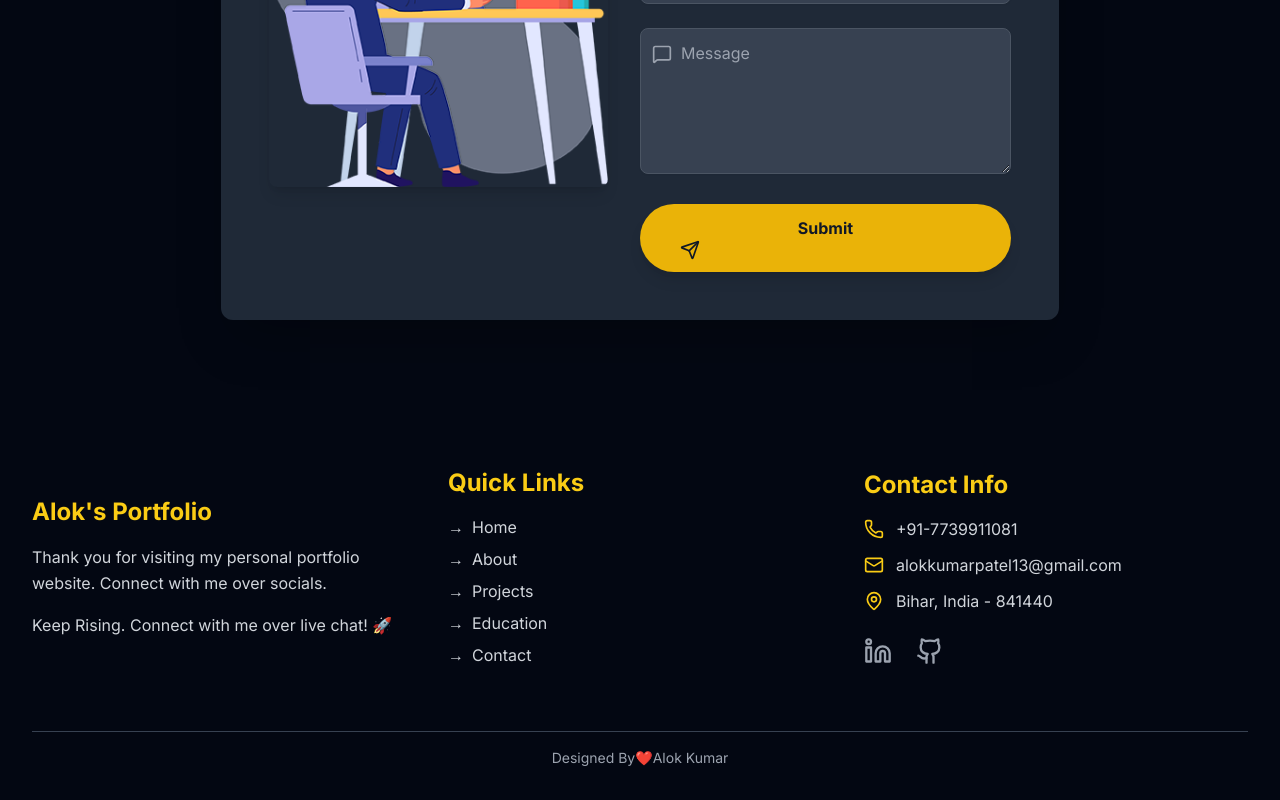
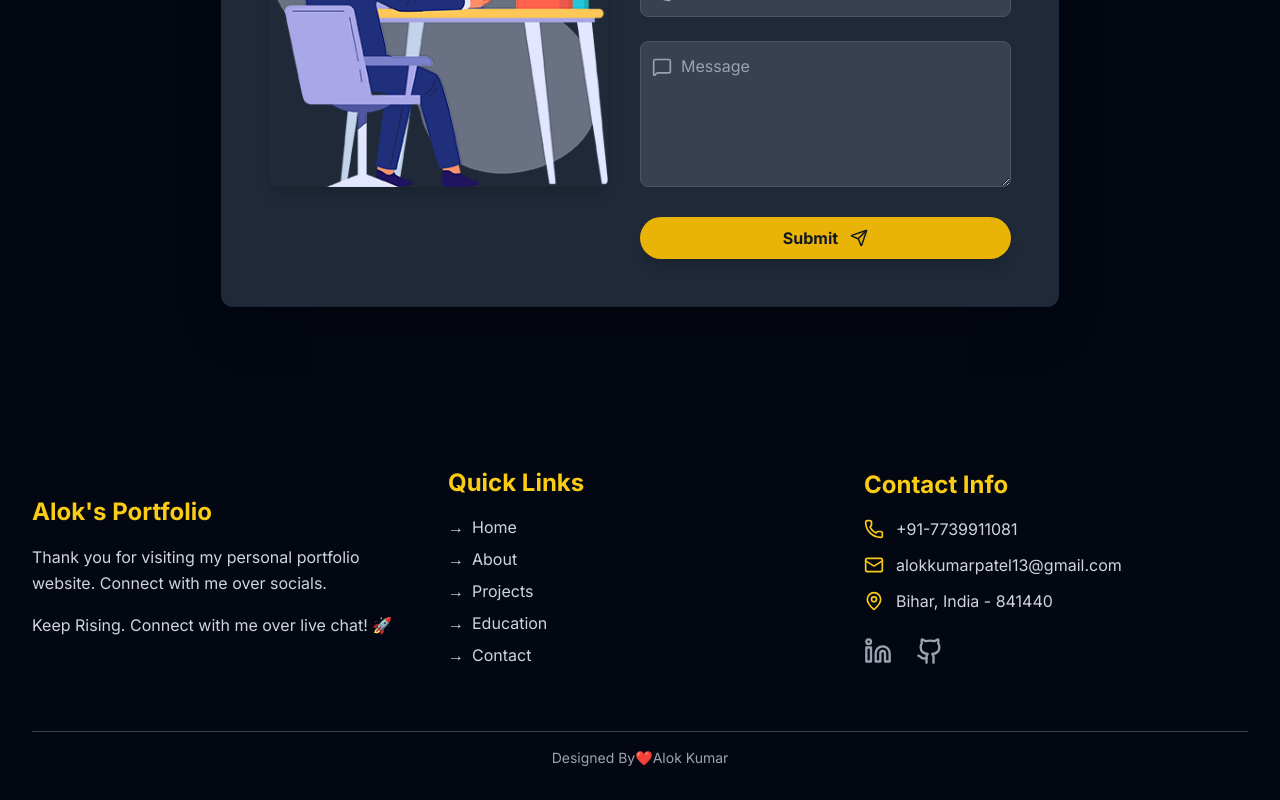
Before and after one commit to Alokkumar0012/My-portfolio, a React (Vite) app: page / in a window 1280 px wide. Shown: the part 4257-5057 px from the top of the page. Built offline with nearby package versions, Linux system fonts and the light colour scheme.

Commit message:
Refactor submit button for better UI and status handling
Updated submit button to improve accessibility and UI.

```diff
--- a/src/components/Contact.jsx
+++ b/src/components/Contact.jsx
@@ -130,15 +130,27 @@ const Contact = () => {
             {/* Submit button with icon */}
             <button
   type="submit"
+  disabled={messageStatus === 'sending'}
   className="w-full bg-yellow-500 text-gray-900 font-bold py-3 px-8 rounded-full shadow-lg
              hover:bg-yellow-400 transform hover:scale-105 transition duration-300 ease-in-out
              focus:outline-none focus:ring-4 focus:ring-yellow-500 focus:ring-opacity-70
-                         dark:bg-yellow-600 dark:hover:bg-yellow-500 dark:text-white dark:focus:ring-yellow-600
-                         flex items-center justify-center space-x-2" // Icon aur text ke beech space
-              disabled={messageStatus === 'sending'}
+             dark:bg-yellow-600 dark:hover:bg-yellow-500 dark:text-white
+             flex items-center justify-center gap-3"
 >
-              <span>{messageStatus === 'sending' ? 'Sending...' : 'Submit'}</span>
-              {!messageStatus || messageStatus === 'success' || messageStatus === 'error' ? <Send size={20} /> : null} {/* Icon based on status */}
+  {/* Text aur Icon ek hi level par rahenge */}
+  <span className="leading-none">
+    {messageStatus === 'sending' ? 'Sending...' : 'Submit'}
+  </span>
+
+  {/* Icon tabhi dikhega jab sending state na ho */}
+  {messageStatus !== 'sending' && (
+    <Send size={18} className="shrink-0 transition-transform" />
+  )}
+
+  {/* Agar aap loading spinner dikhana chahte hain sending ke waqt */}
+  {messageStatus === 'sending' && (
+    <div className="animate-spin h-5 w-5 border-2 border-gray-900 border-t-transparent rounded-full"></div>
+  )}
 </button>
 
             {/* Message status feedback */}
```
Lines whose indentation alone changed are shown as unchanged.
